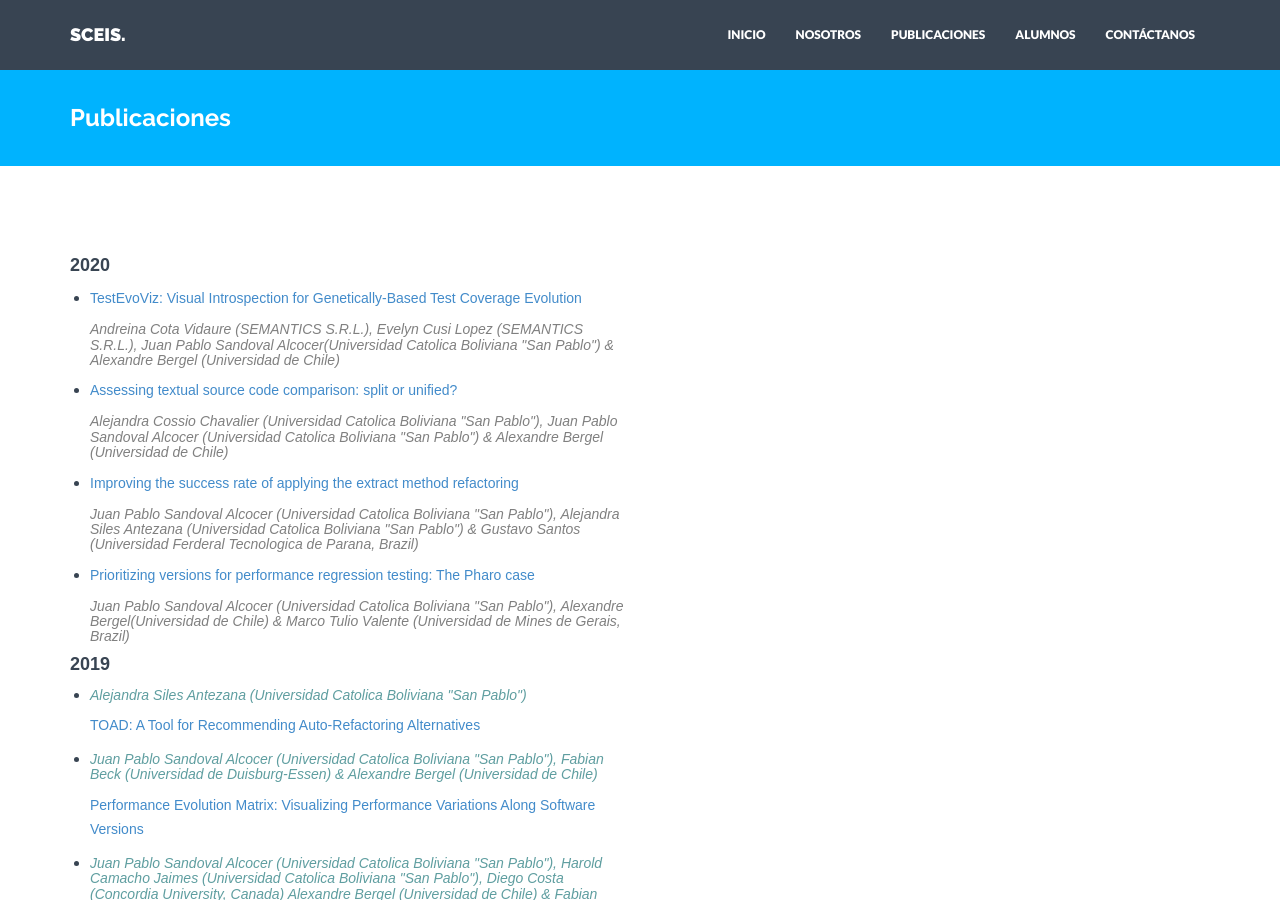
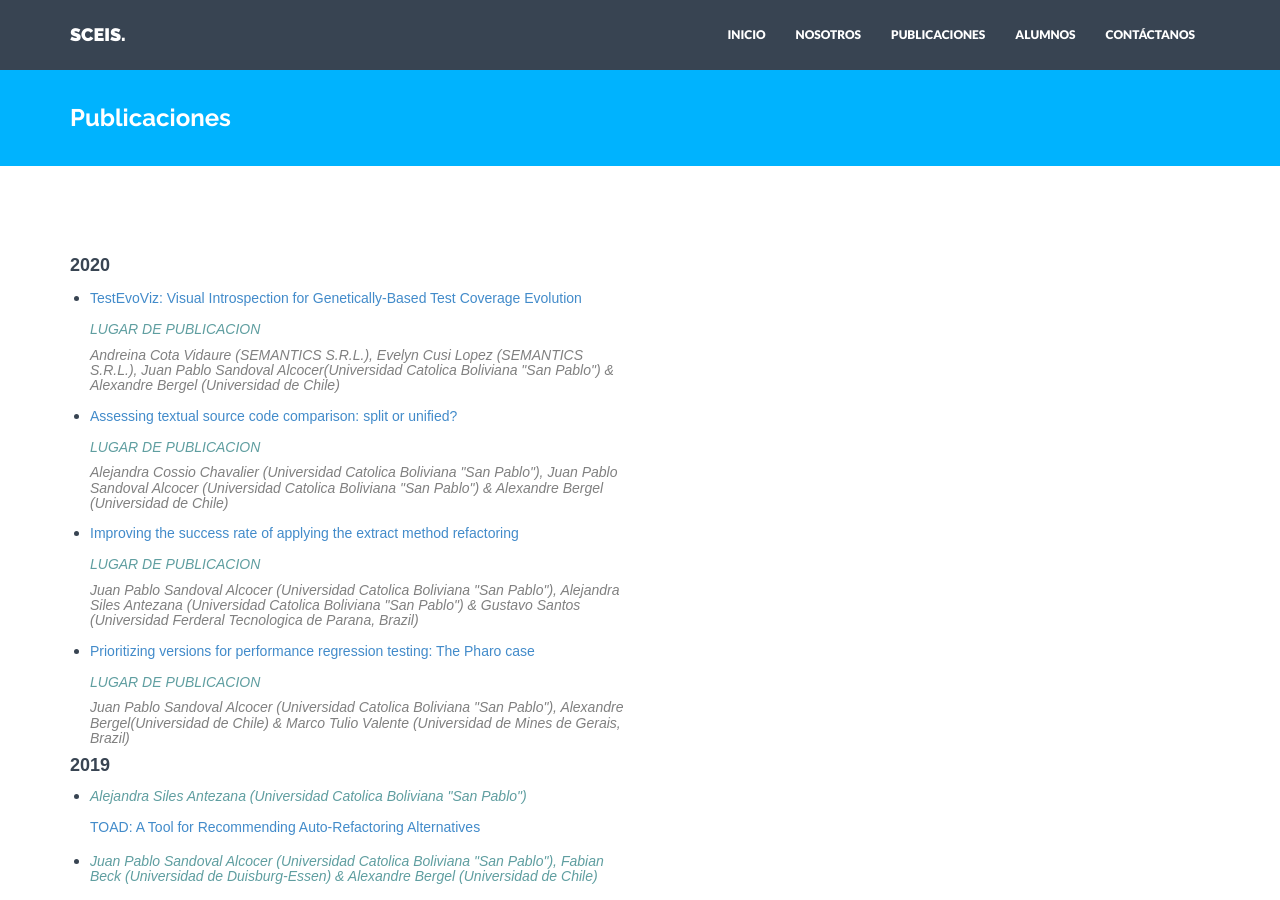
Before and after one commit to SociedadCEIS/paginaSCEIS, a Jekyll site: the page built from publications.html, in a window 1280 px wide and 900 px high. Built offline with Jekyll 4.4.1, drawn with Linux system fonts in a browser that asks for light colours; nearby versions of some CDN libraries.

Commit message:
add new title for lugar de publicacion

```diff
--- a/publications.html
+++ b/publications.html
@@ -12,21 +12,25 @@ permalink: /publications/
             <ul>
                 <li>
                     <p style="font-family:Arial, Helvetica, sans-serif;"><a href= "10.1109/VISSOFT51673.2020.00005" >TestEvoViz: Visual Introspection for Genetically-Based Test Coverage Evolution</a></p>
+                    <h5 style="font-family:Arial, Helvetica, sans-serif; color:cadetblue"><i>LUGAR DE PUBLICACION</i></h5>
                     <h5 style="font-family:Arial, Helvetica, sans-serif; color:grey"><i>Andreina Cota Vidaure (SEMANTICS S.R.L.), Evelyn Cusi Lopez (SEMANTICS S.R.L.), Juan Pablo Sandoval Alcocer(Universidad Catolica Boliviana "San Pablo") & Alexandre Bergel (Universidad de Chile)</i></h5>
                 </li>
 
                 <li>
                     <p style="font-family:Arial, Helvetica, sans-serif;"><a href= "https://dl.acm.org/doi/10.1145/3397537.3398471" >Assessing textual source code comparison: split or unified?</a></p>
+                    <h5 style="font-family:Arial, Helvetica, sans-serif; color:cadetblue"><i>LUGAR DE PUBLICACION</i></h5>
                     <h5 style="font-family:Arial, Helvetica, sans-serif; color:grey"><i>Alejandra Cossio Chavalier (Universidad Catolica Boliviana "San Pablo"), Juan Pablo Sandoval Alcocer (Universidad Catolica Boliviana "San Pablo") & Alexandre Bergel (Universidad de Chile)</i></h5>
                 </li>
 
                 <li>
                     <p style="font-family:Arial, Helvetica, sans-serif;"><a href= "https://doi.org/10.1016/j.scico.2020.102475" >Improving the success rate of applying the extract method refactoring</a></p>
+                    <h5 style="font-family:Arial, Helvetica, sans-serif; color:cadetblue"><i>LUGAR DE PUBLICACION</i></h5>
                     <h5 style="font-family:Arial, Helvetica, sans-serif; color:grey"><i>Juan Pablo Sandoval Alcocer (Universidad Catolica Boliviana "San Pablo"), Alejandra Siles Antezana (Universidad Catolica Boliviana "San Pablo") & Gustavo Santos (Universidad Ferderal Tecnologica de Parana, Brazil)</i></h5>
                 </li>
 
                 <li>
                     <p style="font-family:Arial, Helvetica, sans-serif;"><a href= "https://doi.org/10.1016/j.scico.2020.102415" >Prioritizing versions for performance regression testing: The Pharo case</a></p>
+                    <h5 style="font-family:Arial, Helvetica, sans-serif; color:cadetblue"><i>LUGAR DE PUBLICACION</i></h5>
                     <h5 style="font-family:Arial, Helvetica, sans-serif; color:grey"><i>Juan Pablo Sandoval Alcocer (Universidad Catolica Boliviana "San Pablo"), Alexandre Bergel(Universidad de Chile) & Marco Tulio Valente (Universidad de Mines de Gerais, Brazil)</i></h5>
                 </li>
             </ul>
```
